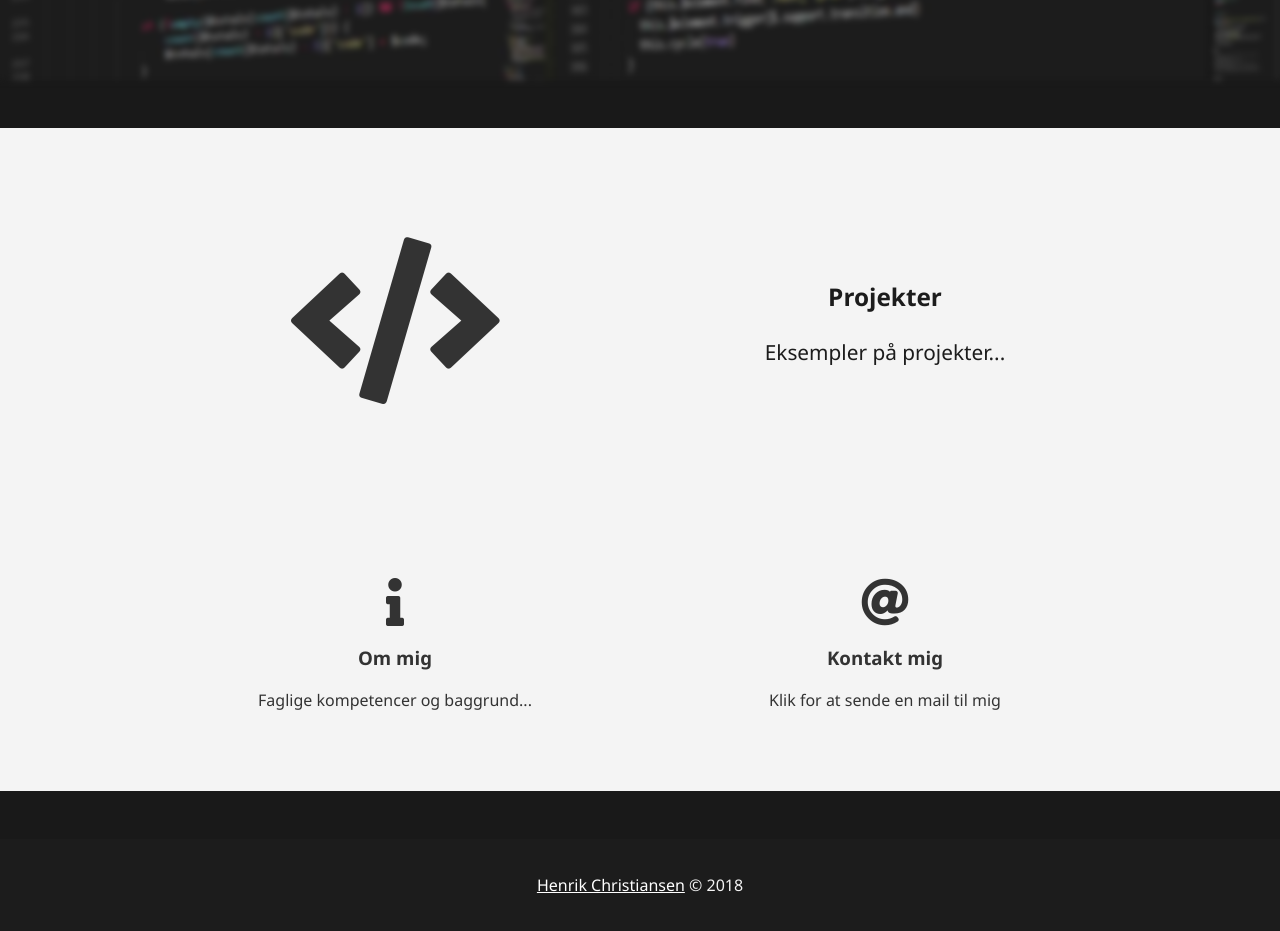
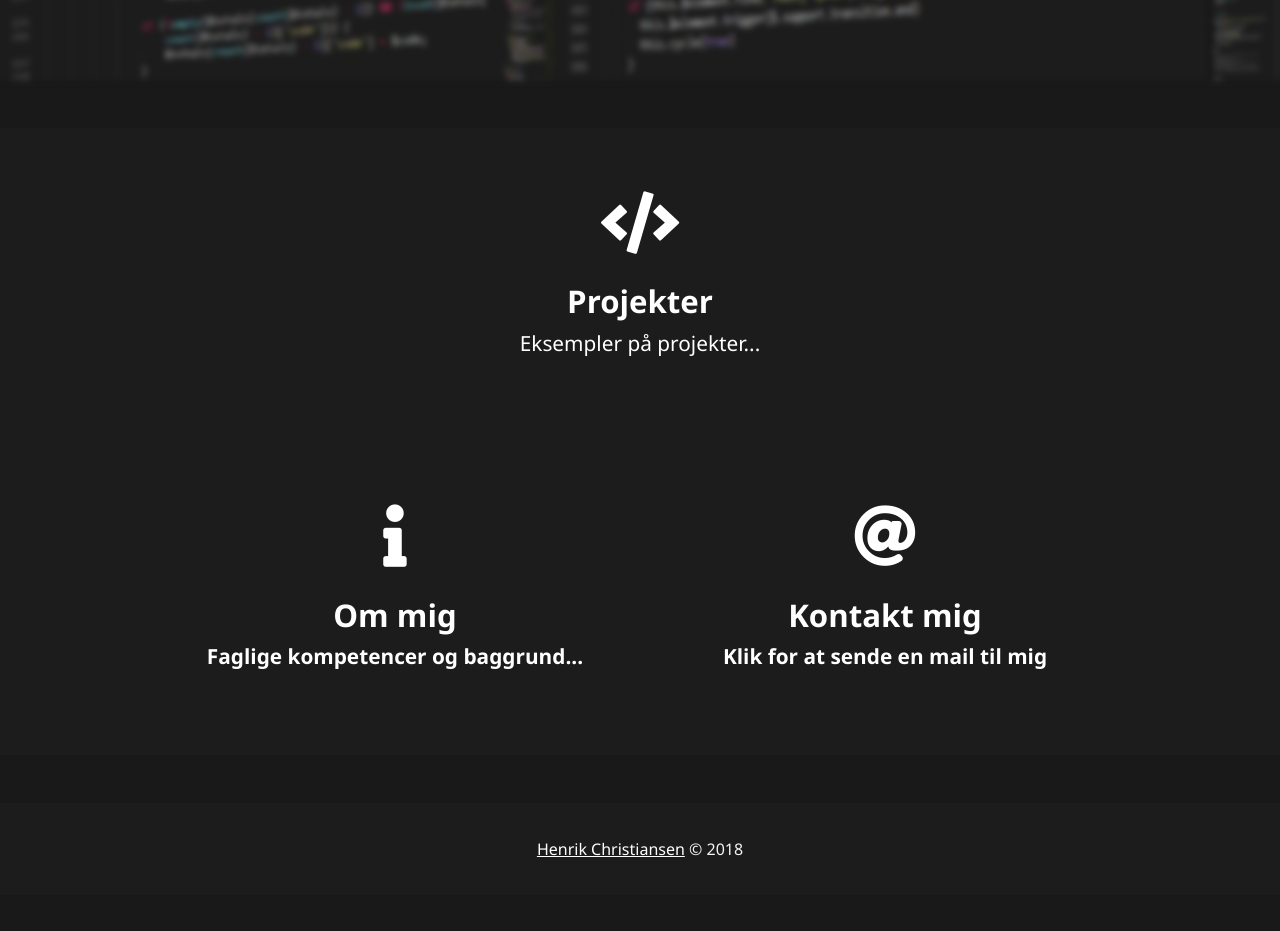
Before and after one commit to henpia/portfolio, a plain HTML site: page index.html in a window 1280 px wide. Shown: the part 480-1411 px from the top of the page. After the commit the page ends 1375 px from the top, so only its background shows below. Drawn offline with Linux system fonts and the light colour scheme.

Commit message:
Re-style / -design af index side.

```diff
--- a/css/style.css
+++ b/css/style.css
@@ -1,7 +1,6 @@
 body {
     background: rgba(0, 0, 0, 0.9);
     color: #fff;
-    /* font-family: 'Lato', sans-serif; */
     font-family: 'Segoe UI', Tahoma, Geneva, Verdana, sans-serif;
     margin: 0;
 }
@@ -86,27 +85,31 @@ section {
 }
 
 #om, #kontakt {
-    color: #333;
+    color: #ffffff;
     text-decoration: none;
 }
 
 #projekter {
-    color: #1c1c1c;
+    color: #ffffff;
     text-decoration: none;
-    padding: 4rem 4rem;
 }
 
-#om:hover, #kontakt:hover {
-    font-size: 1.4rem;
-    transition-duration: 0.3s;
+#projekter h2, #om h2, #kontakt h2 {
+    margin-bottom: 0.4rem;
 }
 
-#projekter:hover {
-    font-size: 1.5rem;
-    transition-duration: 0.3s;
+#projekter p, #om p, #kontakt p {
+    margin-top: 0;
+}
+
+#projekter:hover, #om:hover, #kontakt:hover {
+    color: #606060;
+    transition-duration: 0.4s;
 }
 
 .personlig {
+    font-size: 1.3rem;
+    font-weight: 600;
     margin-top: 0;
 }
 
--- a/index.html
+++ b/index.html
@@ -28,29 +28,27 @@
     </header>
 
     <!-- Projekter -->
-    <section class="projekter bg-light">
-        <div class="container grid-2">
-            <div class="center">
-                <i class="fas fa-code fa-8x"></i>
-            </div>
-            <a href="projekter.html" id="projekter" class="center" target="_new">
-                <h3>Projekter</h3>
+    <section class="projekter bg-dark">
+        <div class="container center">
+            <a href="projekter.html" id="projekter"  target="_new">
+                <i class="fas fa-code fa-3x"></i>
+                <h2>Projekter</h2>
                 <p>Eksempler på projekter...</p>
             </a>
         </div>
     </section>
 
     <!-- Personlig / Om mig -->
-    <section class="personlig bg-light">
+    <section class="personlig bg-dark">
         <div class="container grid-2 center">
             <a href="about.html" id="om" target="_new">
                 <i class="fas fa-info fa-3x"></i>
-                <h3>Om mig</h3>
+                <h2>Om mig</h2>
                 <p>Faglige kompetencer og baggrund...</p>
             </a>
             <a href="mailto:henpia@gmail.com" id="kontakt">
                 <i class="fas fa-at fa-3x"></i>
-                <h3>Kontakt mig</h3>
+                <h2>Kontakt mig</h2>
                 <p>Klik for at sende en mail til mig</p>
             </a>
         </div>
```
